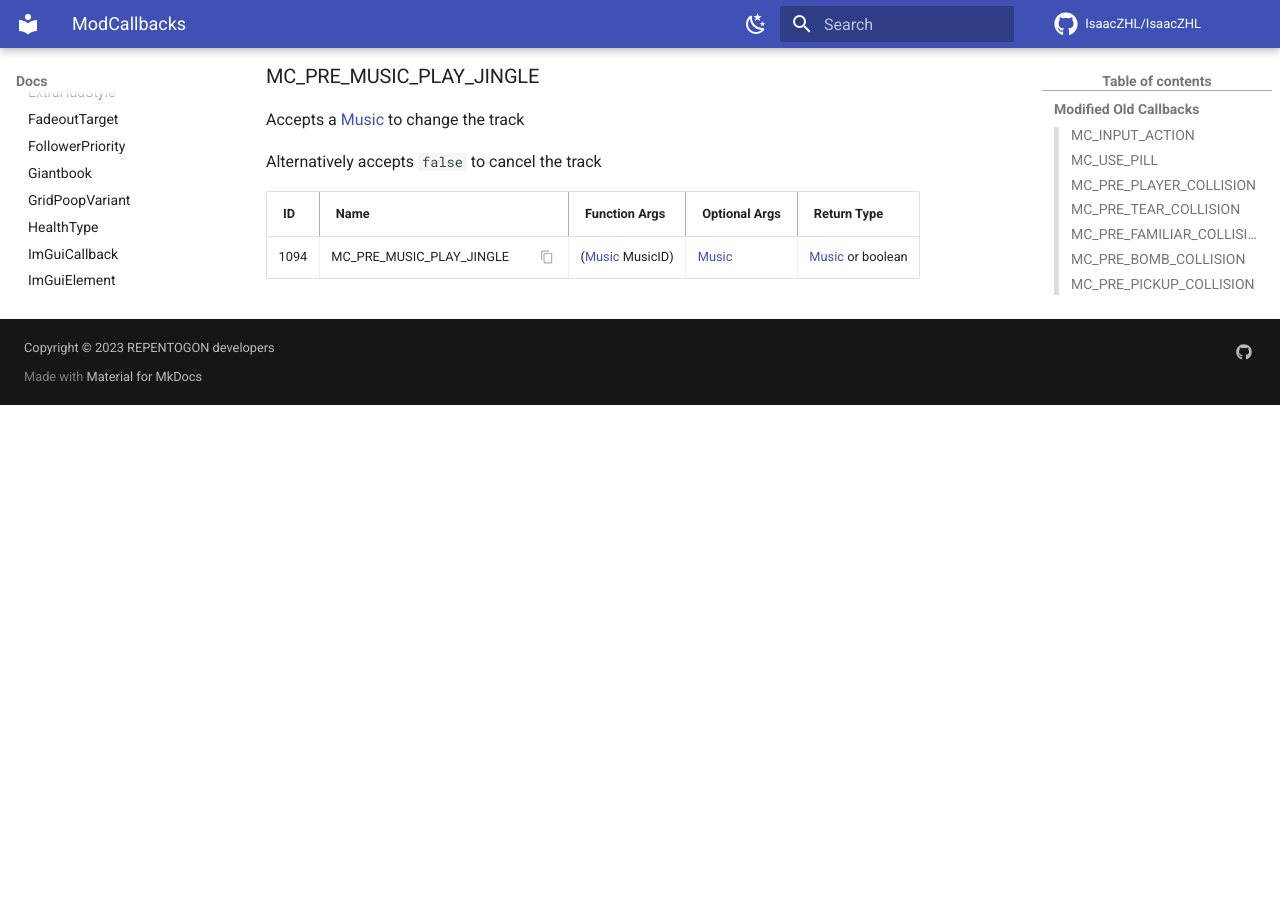
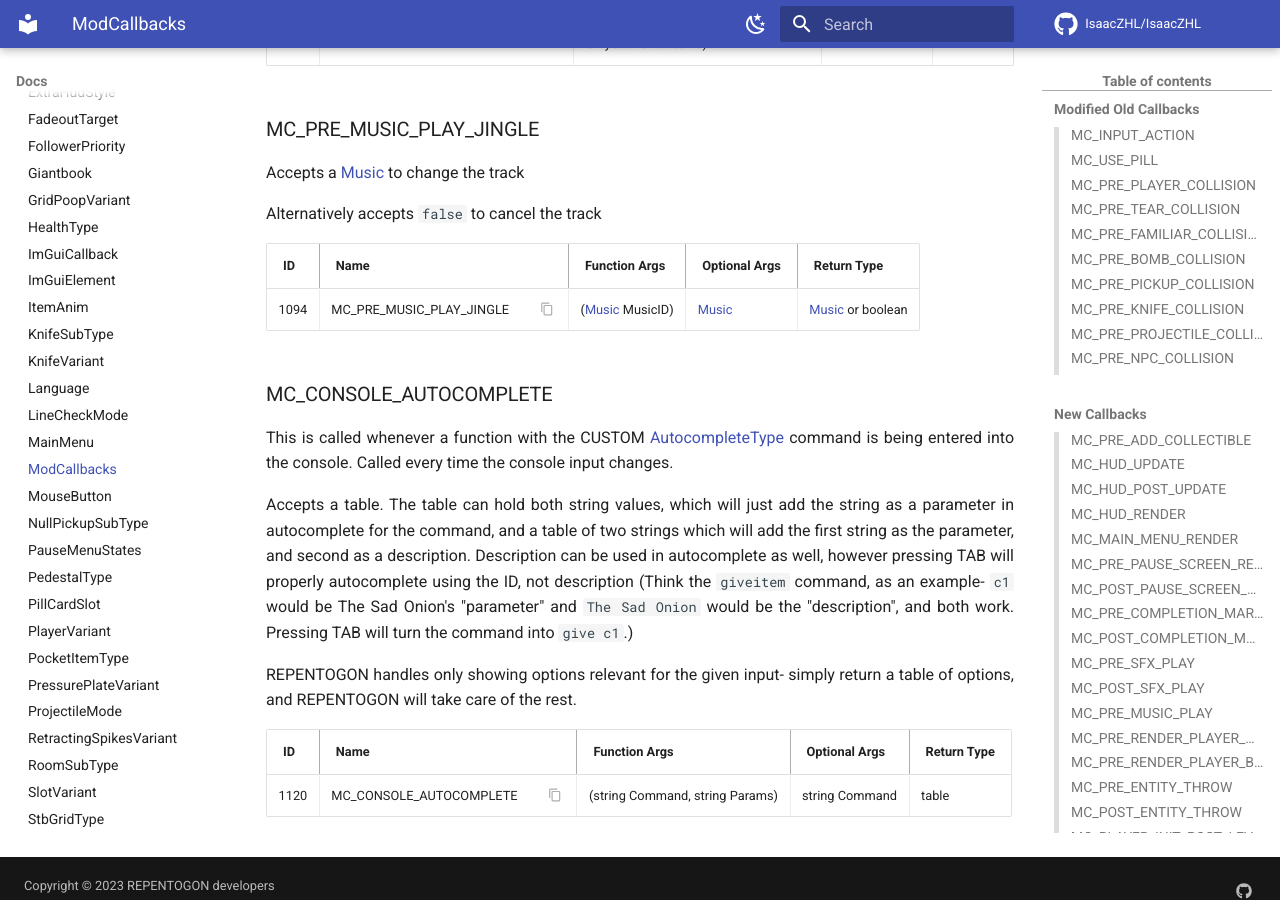
Before and after one commit to TeamREPENTOGON/REPENTOGON, an MkDocs documentation site: the page built from documentation/docs/enums/ModCallbacks.md, in a window 1280 px wide and 900 px high, scrolled down 37026 px. Built offline with MkDocs 1.6.1 and Material for MkDocs 9.7.7, drawn with Linux system fonts in a browser that asks for light colours; comment, search, counter and statistics services are not loaded; the version menu is left out; before the commit the page ends 37431 px from its top, so only the background shows below that; some of the changed text lies outside the part shown.

Commit message:
MC_CONSOLE_AUTOCOMPLETE

```diff
--- a/documentation/docs/enums/ModCallbacks.md
+++ b/documentation/docs/enums/ModCallbacks.md
@@ -941,3 +941,14 @@
 |ID|Name|Function Args|Optional Args|Return Type|
 |:--|:--|:--|:--|:--|
 |1094 |MC_PRE_MUSIC_PLAY_JINGLE {: .copyable } | ([Music](https://wofsauge.github.io/IsaacDocs/rep/enums/Music.html) MusicID)| [Music](https://wofsauge.github.io/IsaacDocs/rep/enums/Music.html) | [Music](https://wofsauge.github.io/IsaacDocs/rep/enums/Music.html) or boolean |
+
+### MC_CONSOLE_AUTOCOMPLETE
+This is called whenever a function with the CUSTOM [AutocompleteType](AutocompleteType.md) command is being entered into the console. Called every time the console input changes.
+
+Accepts a table. The table can hold both string values, which will just add the string as a parameter in autocomplete for the command, and a table of two strings which will add the first string as the parameter, and second as a description. Description can be used in autocomplete as well, however pressing TAB will properly autocomplete using the ID, not description (Think the `giveitem` command, as an example- `c1` would be The Sad Onion's "parameter" and `The Sad Onion` would be the "description", and both work. Pressing TAB will turn the command into `give c1`.)
+
+REPENTOGON handles only showing options relevant for the given input- simply return a table of options, and REPENTOGON will take care of the rest.
+
+|ID|Name|Function Args|Optional Args|Return Type|
+|:--|:--|:--|:--|:--|
+|1120 |MC_CONSOLE_AUTOCOMPLETE {: .copyable } | (string Command, string Params)| string Command | table |
```
Also changed, not shown: documentation/docs/Console.md (+1 -1 lines), documentation/docs/changes/Debugging.md (+2 -1 lines), documentation/docs/enums/AutocompleteType.md (+1 -0 lines), 3 other files.
